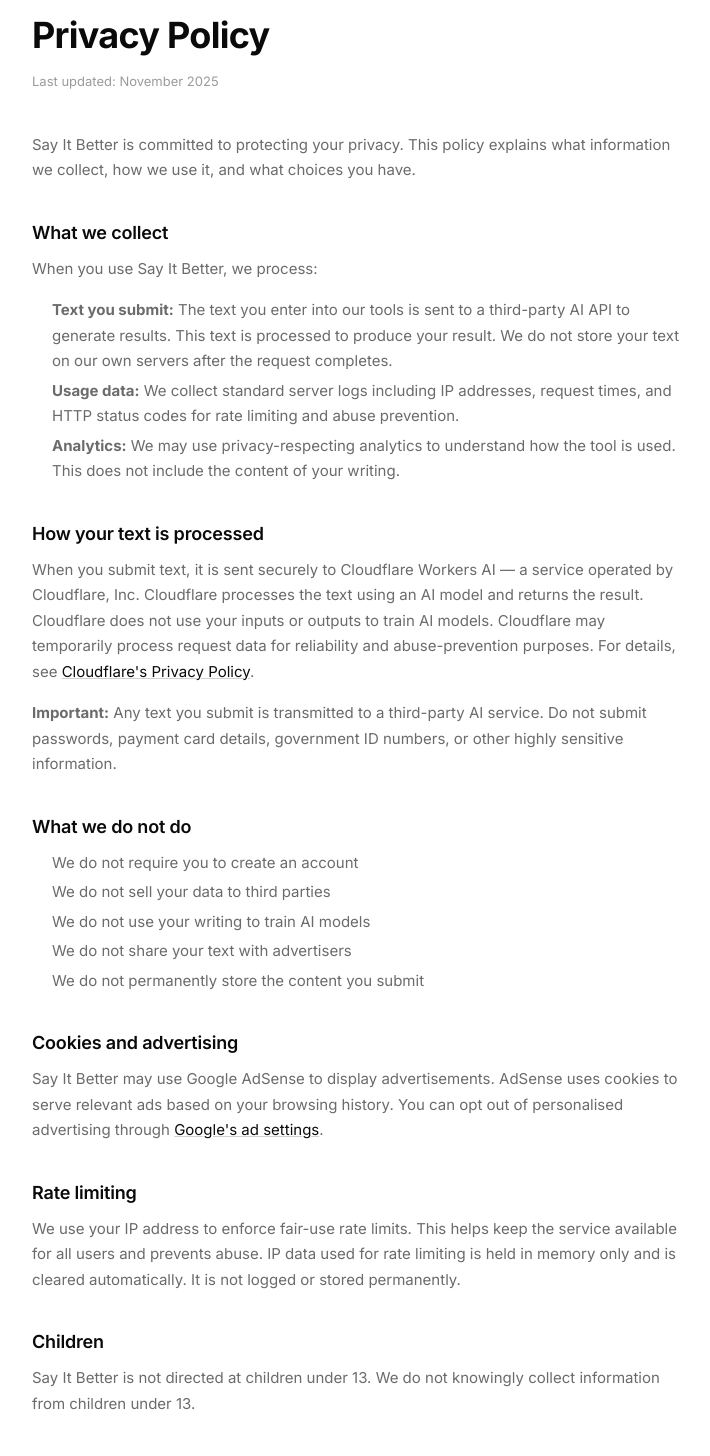
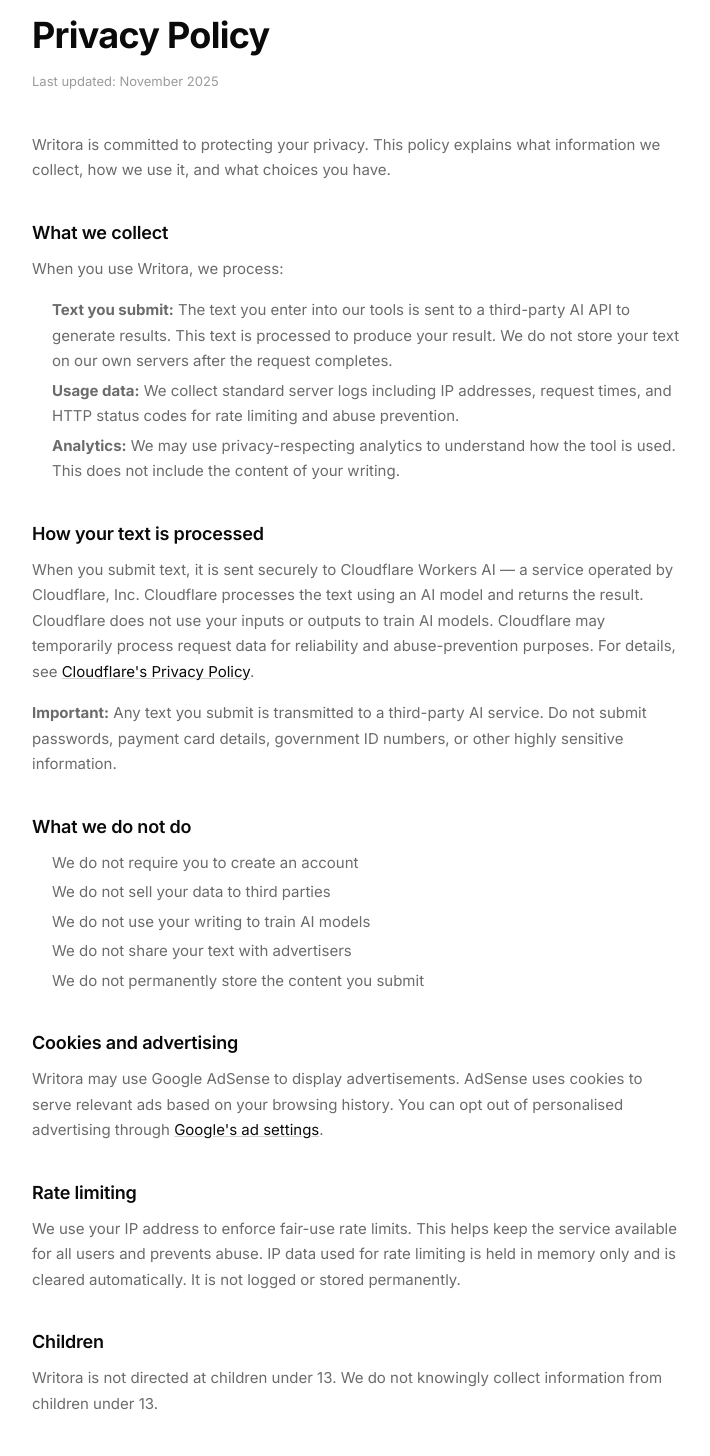
Before and after one commit to abdulwaarisinfo-dot/Project-, a Next.js app in the folder say-it-better/: page /privacy in a window 1280 px wide. Shown: the part 100-1556 px from the top of the page, without its empty margins (284-994 px from the left). Built offline with nearby package versions, Linux system fonts and the light colour scheme; no server answers.

Commit message:
Update privacy policy references from 'Say It Better' to 'Writora'

```diff
--- a/say-it-better/app/privacy/page.tsx
+++ b/say-it-better/app/privacy/page.tsx
@@ -4,7 +4,7 @@ import Header from '@/components/layout/Header';
 export const metadata: Metadata = {
   title: 'Privacy Policy',
   description:
-    'Say It Better privacy policy — how we handle your data and protect your writing.',
+    'Writora privacy policy — how we handle your data and protect your writing.',
   alternates: { canonical: '/privacy' },
 };
 
@@ -18,12 +18,12 @@ export default function PrivacyPage() {
           <p className="page-date">Last updated: November 2025</p>
 
           <p>
-            Say It Better is committed to protecting your privacy. This policy explains what
+            Writora is committed to protecting your privacy. This policy explains what
             information we collect, how we use it, and what choices you have.
           </p>
 
           <h2>What we collect</h2>
-          <p>When you use Say It Better, we process:</p>
+          <p>When you use Writora, we process:</p>
           <ul>
             <li>
               <strong>Text you submit:</strong> The text you enter into our tools is sent to a
@@ -69,7 +69,7 @@ export default function PrivacyPage() {
 
           <h2>Cookies and advertising</h2>
           <p>
-            Say It Better may use Google AdSense to display advertisements. AdSense uses cookies to
+            Writora may use Google AdSense to display advertisements. AdSense uses cookies to
             serve relevant ads based on your browsing history. You can opt out of personalised
             advertising through{' '}
             <a href="https://adssettings.google.com" target="_blank" rel="noopener noreferrer">
@@ -87,7 +87,7 @@ export default function PrivacyPage() {
 
           <h2>Children</h2>
           <p>
-            Say It Better is not directed at children under 13. We do not knowingly collect
+            Writora is not directed at children under 13. We do not knowingly collect
             information from children under 13.
           </p>
 
```
